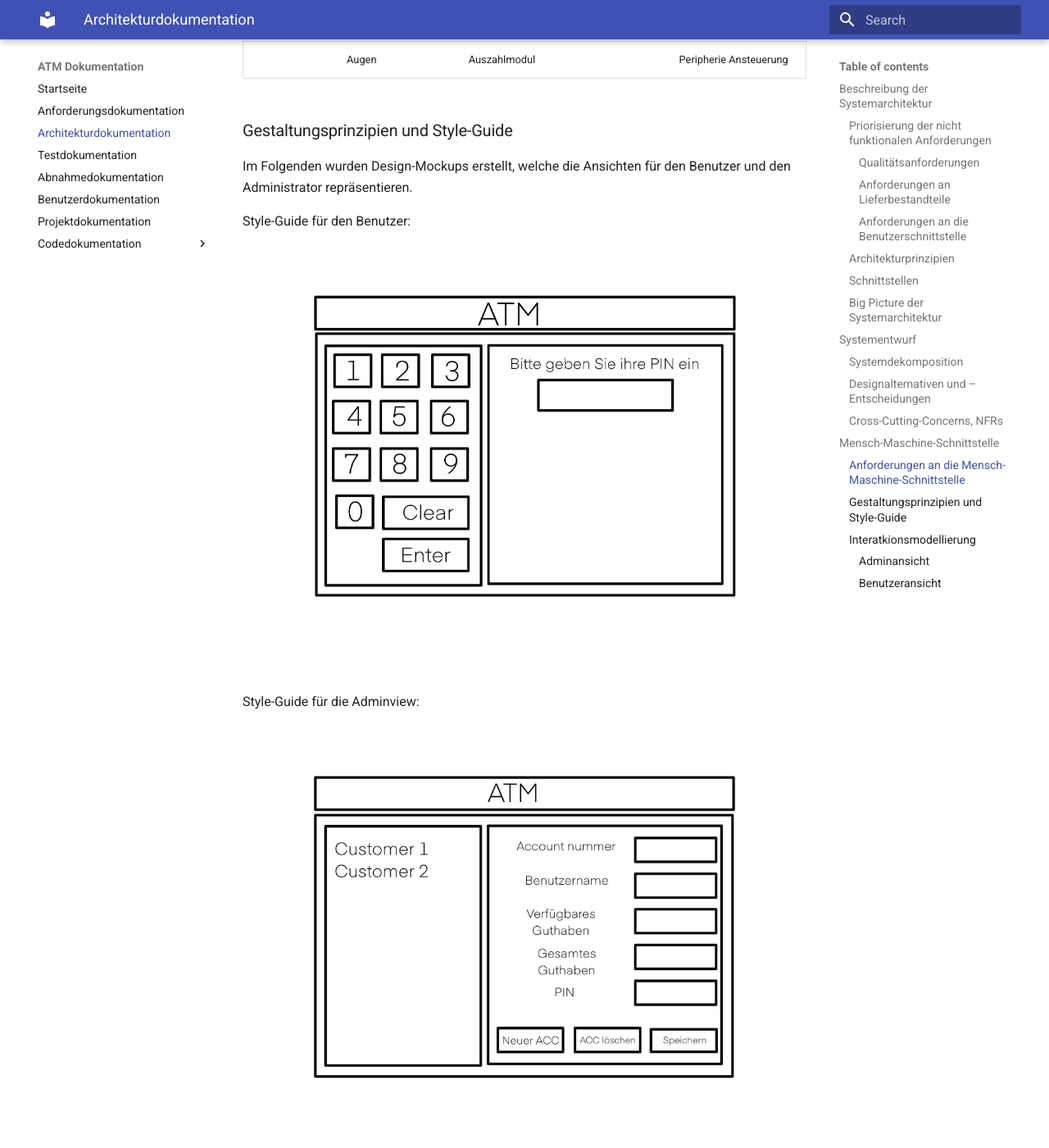
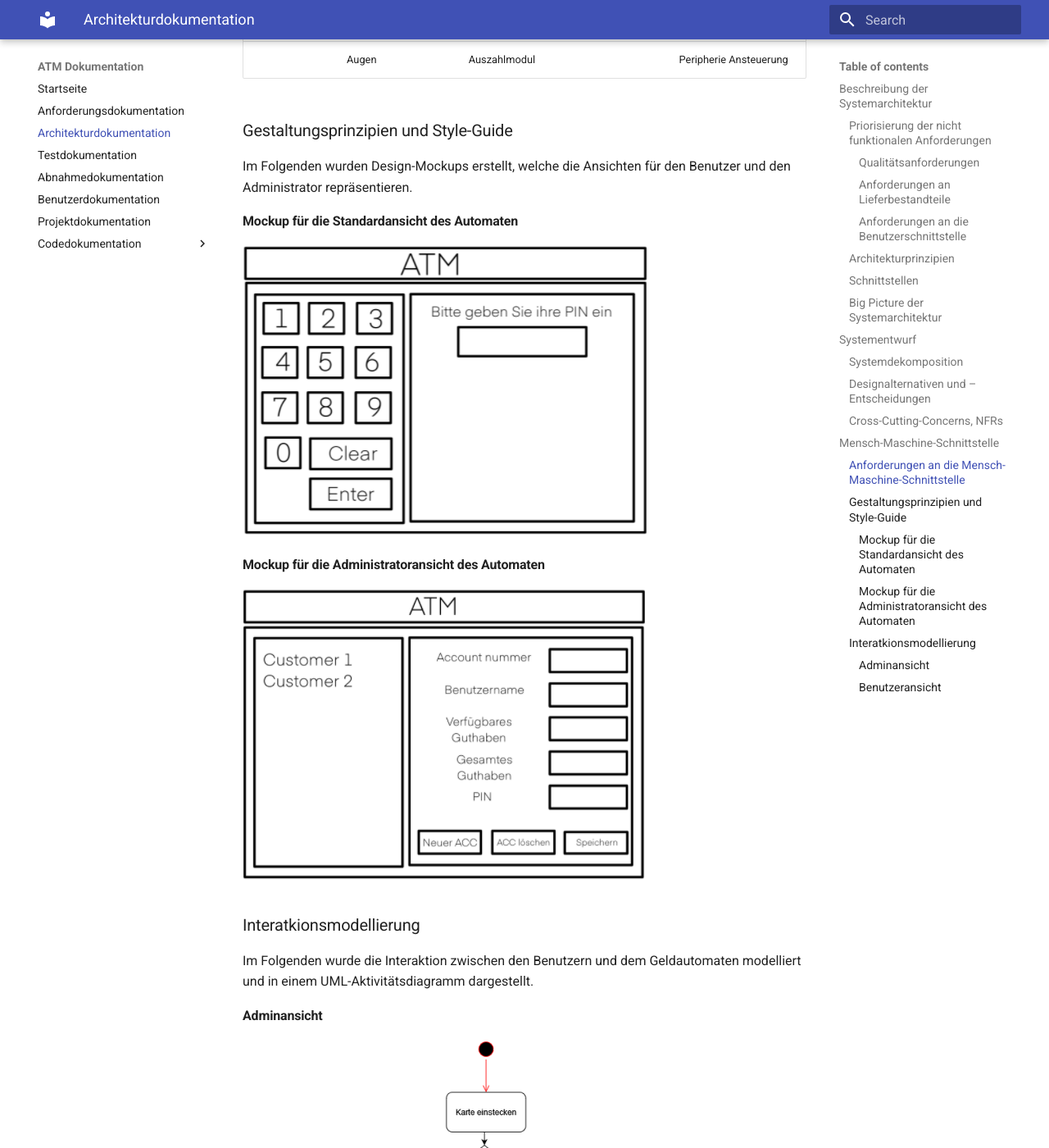
Before and after one commit to Halfpipe-SD/ATM, an MkDocs documentation site: the page built from docs/docs/architecture-docs.md, in a window 1280 px wide and 1400 px high, scrolled down 4674 px. Shown: the whole window at 82% size. Built offline with MkDocs 1.6.1 and Material for MkDocs 9.7.7, drawn with Linux system fonts in a browser that asks for light colours.

Commit message:
Resized mockups

```diff
--- a/docs/docs/architecture-docs.md
+++ b/docs/docs/architecture-docs.md
@@ -105,10 +105,10 @@ Der Mensch gibt mit seinen Aktoren (Händen) eine Eingabe-Information an die Per
 
 Im Folgenden wurden Design-Mockups erstellt, welche die Ansichten für den Benutzer und den Administrator repräsentieren.
 
-Style-Guide für den Benutzer:
+#### Mockup für die Standardansicht des Automaten
 ![Style-Guide](images/Benutzer_Mockup.png "Style-Guide")
 
-Style-Guide für die Adminview:
+#### Mockup für die Administratoransicht des Automaten
 ![Style-Guide](images/Admin_Mockup.png "Style-Guide")
 
 ### Interatkionsmodellierung
```
Also changed, not shown: docs/docs/images/Admin_Mockup.png, docs/docs/images/Benutzer_Mockup.png.
